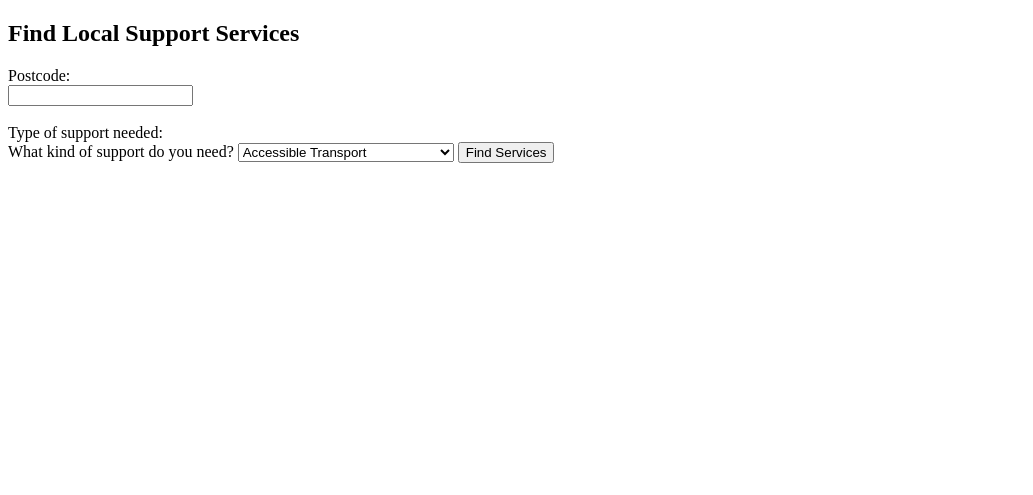
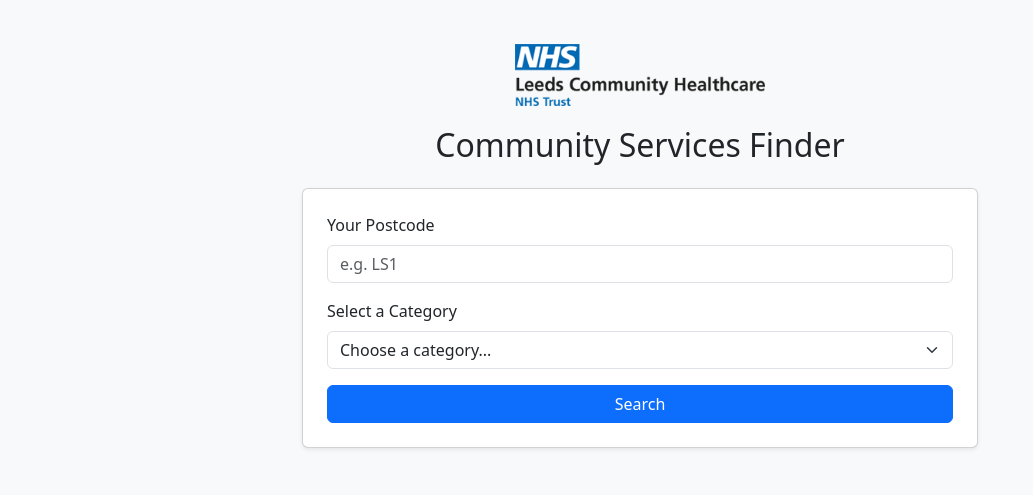
Before and after one commit to theo2261/postcode-charity-finder, a Flask app: page / in a window 1280 px wide. Shown: the top 495 px of the page, without its empty margins (0-1033 px from the left). Run offline with Flask 3, Linux system fonts and the light colour scheme.

Commit message:
Add professional layout and NHS logo

```diff
--- a/app.py
+++ b/app.py
@@ -1,28 +1,32 @@
 from flask import Flask, request, render_template
 import pandas as pd
+import os
 
 app = Flask(__name__)
 
 # Load and clean the CSV
-services = pd.read_csv("services.csv")
-services.columns = services.columns.str.strip()  # Remove extra spaces in headers
-services.fillna("", inplace=True)  # Replace NaN with empty strings
+try:
+    services = pd.read_csv("services.csv")
+    services.columns = services.columns.str.strip()
+    services.fillna("", inplace=True)
+except Exception as e:
+    services = pd.DataFrame()
+    print("Error loading CSV:", e)
 
 @app.route("/", methods=["GET", "POST"])
 def index():
     results = []
 
-    # Extract unique, clean category names for the dropdown
     all_categories = set()
-    for cats in services['Categories']:
-        for cat in cats.split(","):
-            cat = cat.strip()
-            if cat:
-                all_categories.add(cat)
+    if not services.empty:
+        for cats in services['Categories']:
+            for cat in cats.split(","):
+                cat = cat.strip()
+                if cat:
+                    all_categories.add(cat)
     sorted_categories = sorted(all_categories)
 
-    if request.method == "POST":
-        # Get user input
+    if request.method == "POST" and not services.empty:
         user_postcode = request.form.get("postcode", "").upper().strip()
         user_need = request.form.get("need", "").lower().strip()
 
@@ -43,5 +47,6 @@
 
     return render_template("index.html", results=results, categories=sorted_categories)
 
-if __name__ == "__main__":
-    app.run(debug=True)
+# No debug=True for production
+if __name__ != "__main__":
+    application = app  # For Render or WSGI servers
--- a/services.csv
+++ b/services.csv
@@ -1,5 +1,10 @@
 Name,Categories,Membership Cost,Postcode Areas,Website,Phone No.,Notes,,,Categories:,Exercise
-AVSED,"Exercise, Social, Health, Accessible Transport, Daycare for those with Dementia","£15/year for one, £20/year for two from the same household, £50 per session for daycare","LS19, LS20, LS29, BD10","HOME | AVSED Supporting Aireborough Seniors (Yeadon, Guiseley, Rawdon)",0113 250 1702,Only LS29 and BD10 if patient is a Leeds City Council Taxpayer,,,,Social
-OPAL,,,,,,,,,,Health
+AVSED,"Exercise, Social, Health, Accessible Transport, Daycare for those with Dementia","£15/year for one, £20/year for two from the same household, £50 per session for daycare","LS19, LS20, LS29, BD10",https://www.avsed.org.uk/,0113 250 1702,Only LS29 and BD10 if patient is a Leeds City Council Taxpayer,,,,Social
+,,,,,,,,,,Health
 ,,,,,,,,,,Accessible Transport
 ,,,,,,,,,,Daycare for those with Dementia
+,,,,,,,,,,
+,,,,,,,,,,
+,,,,,,,,,,
+,,,,,,,,,,
+,,,,,,,,,,
--- a/templates/index.html
+++ b/templates/index.html
@@ -1,40 +1,57 @@
 <!DOCTYPE html>
-<html>
+<html lang="en">
 <head>
-    <title>Support Service Finder</title>
+  <meta charset="UTF-8">
+  <title>Community Services Finder</title>
+  <link rel="stylesheet" href="https://cdn.jsdelivr.net/npm/bootstrap@5.3.0/dist/css/bootstrap.min.css">
+  <style>
+    .logo {
+      max-width: 250px;
+      margin: 20px auto;
+      display: block;
+    }
+    .container {
+      max-width: 700px;
+    }
+  </style>
 </head>
-<body>
-    <h2>Find Local Support Services</h2>
-    <form method="POST">
-        <label>Postcode:</label><br>
-        <input type="text" name="postcode" required><br><br>
+<body class="bg-light">
+  <div class="container py-4">
+    <img src="{{ url_for('static', filename='nhs-logo.png') }}" alt="NHS Logo" class="logo">
 
-        <label>Type of support needed:</label><br>
-        <label for="need">What kind of support do you need?</label>
-	<select name="need" id="need">
-  	{% for cat in categories %}
-    	  <option value="{{ cat }}">{{ cat }}</option>
-  	  {% endfor %}
-	</select>
+    <h2 class="text-center mb-4">Community Services Finder</h2>
 
-        <button type="submit">Find Services</button>
+    <form method="POST" class="card p-4 mb-4 shadow-sm">
+      <div class="mb-3">
+        <label for="postcode" class="form-label">Your Postcode</label>
+        <input type="text" class="form-control" name="postcode" id="postcode" placeholder="e.g. LS1" required>
+      </div>
+      <div class="mb-3">
+        <label for="need" class="form-label">Select a Category</label>
+        <select class="form-select" name="need" id="need" required>
+          <option value="">Choose a category...</option>
+          {% for category in categories %}
+            <option value="{{ category }}">{{ category.title() }}</option>
+          {% endfor %}
+        </select>
+      </div>
+      <button type="submit" class="btn btn-primary">Search</button>
     </form>
 
     {% if results %}
-        <h3>Available Services:</h3>
-        <ul>
-            {% for service in results %}
-            <li>
-                <strong>{{ service['Name'] }}</strong><br>
-                Category: {{ service['Category'] }}<br>
-                Address: {{ service['Address'] }}<br>
-                Phone: {{ service['Phone'] }}<br>
-                Website: <a href="http://{{ service['Website'] }}" target="_blank">{{ service['Website'] }}</a><br><br>
-            </li>
-            {% endfor %}
-        </ul>
-    {% elif request.method == "POST" %}
-        <p>No services found in your area for that need.</p>
+      <h4>Matching Services:</h4>
+      <ul class="list-group">
+        {% for row in results %}
+          <li class="list-group-item">
+            <strong>{{ row['Service Name'] }}</strong><br>
+            {{ row['Description'] }}<br>
+            <em>Website:</em> <a href="{{ row['Website'] }}" target="_blank">{{ row['Website'] }}</a>
+          </li>
+        {% endfor %}
+      </ul>
+    {% elif request.method == 'POST' %}
+      <div class="alert alert-warning">No matching services found.</div>
     {% endif %}
+  </div>
 </body>
 </html>
```
Also changed, not shown: static/nhs-logo.png (added), 1 other file.
